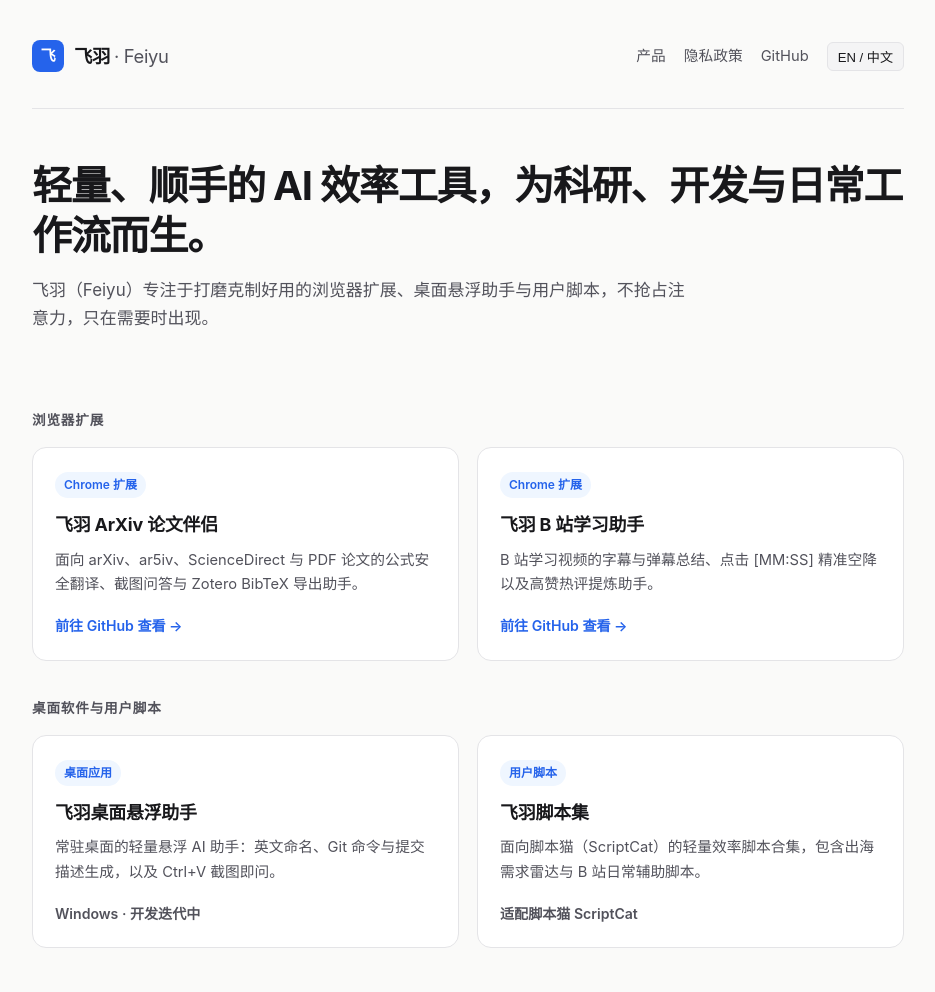
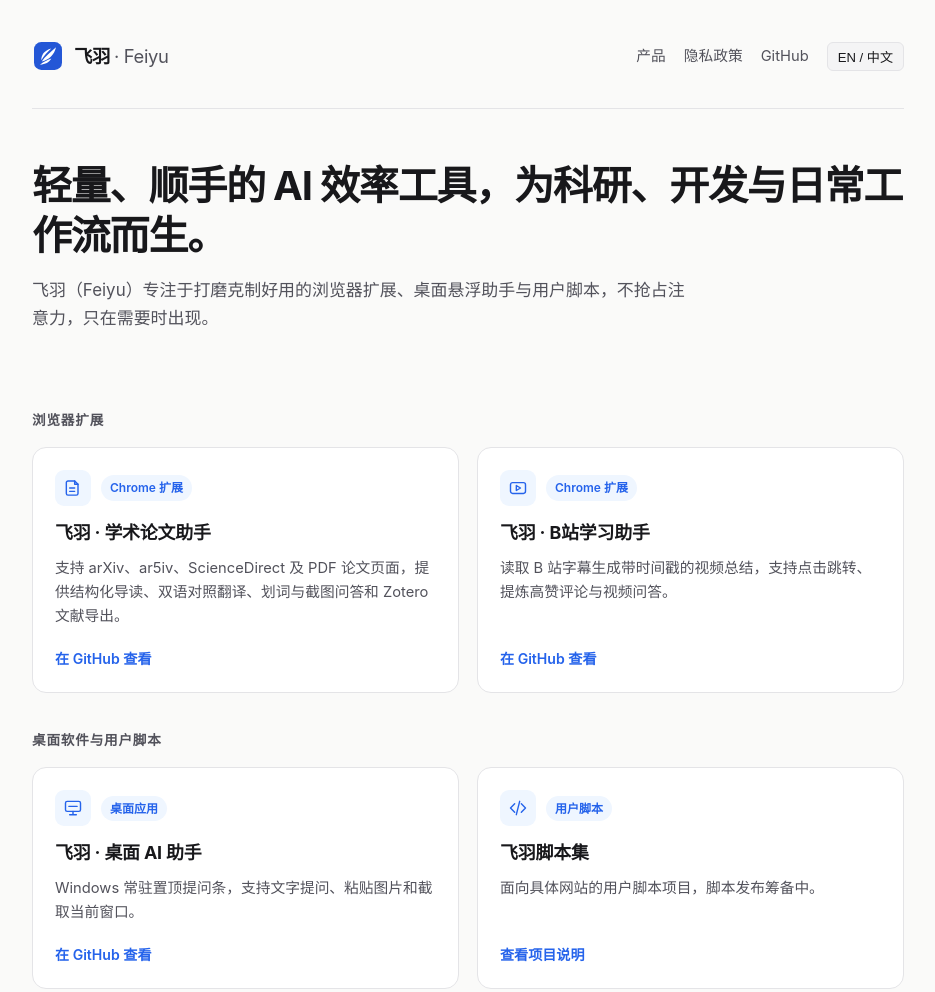
Before and after one commit to yangfei-c/feiyu-site, a plain HTML site: page index.html in a window 1280 px wide. Shown: the top 992 px of the page, without its empty margins (172-1107 px from the left). Drawn offline with Linux system fonts and the light colour scheme.

Commit message:
feat: 更新飞羽官网图标与产品导航
新增适配浅色和深色标签页的羽翼图标和四个产品图标，统一产品名称与 GitHub 链接，保留静态站点与中英文切换。

```diff
--- a/index.html
+++ b/index.html
@@ -3,6 +3,7 @@
 <head>
   <meta charset="UTF-8" />
   <meta name="viewport" content="width=device-width, initial-scale=1.0" />
+  <link rel="icon" type="image/svg+xml" href="/favicon.svg" />
   <title>飞羽 Feiyu — 轻量 AI 效率工具、浏览器扩展与桌面助手</title>
   <meta name="description" content="飞羽（Feiyu）专注于构建轻量、顺手的浏览器扩展、用户脚本与桌面 AI 效率工具。" />
   <style>
@@ -56,17 +57,7 @@
       font-size: 1.15rem;
       letter-spacing: -0.02em;
     }
-    .brand-badge {
-      display: inline-flex;
-      align-items: center;
-      justify-content: center;
-      width: 32px;
-      height: 32px;
-      border-radius: 8px;
-      background: var(--accent);
-      color: #fff;
-      font-size: 0.95rem;
-    }
+    .brand-icon { display: block; }
     nav {
       display: flex;
       align-items: center;
@@ -110,7 +101,7 @@
     }
     .grid {
       display: grid;
-      grid-template-columns: repeat(auto-fit, minmax(260px, 1fr));
+      grid-template-columns: repeat(auto-fit, minmax(min(100%, 260px), 1fr));
       gap: 18px;
     }
     .card {
@@ -127,6 +118,31 @@
       border-color: var(--accent);
       transform: translateY(-2px);
     }
+    .card-meta {
+      display: flex;
+      align-items: center;
+      gap: 10px;
+      margin-bottom: 12px;
+    }
+    .card-icon {
+      display: grid;
+      place-items: center;
+      width: 36px;
+      height: 36px;
+      border-radius: 9px;
+      background: var(--accent-soft);
+      color: var(--accent);
+      flex: none;
+    }
+    .card-icon svg {
+      width: 20px;
+      height: 20px;
+      fill: none;
+      stroke: currentColor;
+      stroke-width: 1.7;
+      stroke-linecap: round;
+      stroke-linejoin: round;
+    }
     .tag {
       display: inline-block;
       font-size: 0.75rem;
@@ -135,8 +151,6 @@
       border-radius: 999px;
       background: var(--accent-soft);
       color: var(--accent);
-      margin-bottom: 12px;
-      width: fit-content;
     }
     .card h3 {
       font-size: 1.12rem;
@@ -171,20 +185,26 @@
       text-decoration: none;
     }
     footer a:hover { color: var(--text); }
-    .footer-links { display: flex; gap: 18px; }
+    .footer-links { display: flex; flex-wrap: wrap; gap: 12px 18px; }
+    @media (max-width: 600px) {
+      .container { padding: 28px 20px 48px; }
+      header { flex-wrap: wrap; gap: 16px; padding-bottom: 24px; }
+      nav { flex-wrap: wrap; gap: 12px 16px; }
+      .hero { padding: 36px 0 20px; }
+    }
   </style>
 </head>
 <body>
   <div class="container">
     <header>
       <div class="brand">
-        <span class="brand-badge">飞</span>
+        <img class="brand-icon" src="/favicon.svg" width="32" height="32" alt="" />
         <span>飞羽 <span style="font-weight:400; color:var(--muted);">· Feiyu</span></span>
       </div>
       <nav>
         <a href="#products" data-zh="产品" data-en="Products">产品</a>
         <a href="/privacy" data-zh="隐私政策" data-en="Privacy Policy">隐私政策</a>
-        <a href="https://github.com/yangfei-c/feiyu-extensions" target="_blank" rel="noopener">GitHub</a>
+        <a href="https://github.com/yangfei-c/feiyu-site" target="_blank" rel="noopener">GitHub</a>
         <button class="lang-btn" id="langToggle" type="button">EN / 中文</button>
       </nav>
     </header>
@@ -200,59 +220,92 @@
       </p>
     </section>
 
-    <div id="products" class="section-title" data-zh="浏览器扩展" data-en="Browser Extensions">浏览器扩展</div>
+    <h2 id="products" class="section-title" data-zh="浏览器扩展" data-en="Browser Extensions">浏览器扩展</h2>
     <div class="grid">
       <article class="card">
         <div>
-          <span class="tag" data-zh="Chrome 扩展" data-en="Chrome Extension">Chrome 扩展</span>
-          <h3 data-zh="飞羽 ArXiv 论文伴侣" data-en="Feiyu ArXiv Copilot">飞羽 ArXiv 论文伴侣</h3>
-          <p data-zh="面向 arXiv、ar5iv、ScienceDirect 与 PDF 论文的公式安全翻译、截图问答与 Zotero BibTeX 导出助手。"
-             data-en="Formula-safe translation, screenshot Q&amp;A, and Zotero BibTeX export for arXiv, ar5iv, ScienceDirect, and PDFs.">
-            面向 arXiv、ar5iv、ScienceDirect 与 PDF 论文的公式安全翻译、截图问答与 Zotero BibTeX 导出助手。
+          <div class="card-meta">
+            <span class="card-icon" aria-hidden="true">
+              <svg viewBox="0 0 24 24" focusable="false">
+                <path d="M6 3.5h8l4 4v11a2 2 0 0 1-2 2H6a2 2 0 0 1-2-2v-13a2 2 0 0 1 2-2Z" />
+                <path d="M14 3.5v4h4M8 12h6m-6 4h6" />
+              </svg>
+            </span>
+            <span class="tag" data-zh="Chrome 扩展" data-en="Chrome Extension">Chrome 扩展</span>
+          </div>
+          <h3 data-zh="飞羽 · 学术论文助手" data-en="Feiyu Paper Assistant">飞羽 · 学术论文助手</h3>
+          <p data-zh="支持 arXiv、ar5iv、ScienceDirect 及 PDF 论文页面，提供结构化导读、双语对照翻译、划词与截图问答和 Zotero 文献导出。"
+             data-en="Read papers on arXiv, ar5iv, ScienceDirect, and in PDF format with structured guides, bilingual translation, text and screenshot Q&amp;A, and BibTeX export for Zotero.">
+            支持 arXiv、ar5iv、ScienceDirect 及 PDF 论文页面，提供结构化导读、双语对照翻译、划词与截图问答和 Zotero 文献导出。
           </p>
         </div>
-        <a class="card-link" href="https://github.com/yangfei-c/feiyu-extensions" target="_blank" rel="noopener"
-           data-zh="前往 GitHub 查看 →" data-en="View on GitHub →">前往 GitHub 查看 →</a>
+        <a class="card-link" href="https://github.com/yangfei-c/feiyu-extensions/tree/main/feiyu-arxiv-copilot" target="_blank" rel="noopener"
+           data-zh="在 GitHub 查看" data-en="View on GitHub">在 GitHub 查看</a>
       </article>
 
       <article class="card">
         <div>
-          <span class="tag" data-zh="Chrome 扩展" data-en="Chrome Extension">Chrome 扩展</span>
-          <h3 data-zh="飞羽 B 站学习助手" data-en="Feiyu Bilibili Copilot">飞羽 B 站学习助手</h3>
-          <p data-zh="B 站学习视频的字幕与弹幕总结、点击 [MM:SS] 精准空降以及高赞热评提炼助手。"
-             data-en="Instant subtitle &amp; danmaku summaries, clickable [MM:SS] timeline jumps, and hot comment highlights for Bilibili learning videos.">
-            B 站学习视频的字幕与弹幕总结、点击 [MM:SS] 精准空降以及高赞热评提炼助手。
+          <div class="card-meta">
+            <span class="card-icon" aria-hidden="true">
+              <svg viewBox="0 0 24 24" focusable="false">
+                <rect x="3" y="5.5" width="18" height="13" rx="2.5" />
+                <path d="m10 9 5 3-5 3V9Z" />
+              </svg>
+            </span>
+            <span class="tag" data-zh="Chrome 扩展" data-en="Chrome Extension">Chrome 扩展</span>
+          </div>
+          <h3 data-zh="飞羽 · B站学习助手" data-en="Feiyu Bilibili Study Assistant">飞羽 · B站学习助手</h3>
+          <p data-zh="读取 B 站字幕生成带时间戳的视频总结，支持点击跳转、提炼高赞评论与视频问答。"
+             data-en="Summarize Bilibili videos from subtitles, jump to clickable timestamps, highlight top comments, and ask questions about the video.">
+            读取 B 站字幕生成带时间戳的视频总结，支持点击跳转、提炼高赞评论与视频问答。
           </p>
         </div>
-        <a class="card-link" href="https://github.com/yangfei-c/feiyu-extensions" target="_blank" rel="noopener"
-           data-zh="前往 GitHub 查看 →" data-en="View on GitHub →">前往 GitHub 查看 →</a>
+        <a class="card-link" href="https://github.com/yangfei-c/feiyu-extensions/tree/main/feiyu-bilibili-copilot" target="_blank" rel="noopener"
+           data-zh="在 GitHub 查看" data-en="View on GitHub">在 GitHub 查看</a>
       </article>
     </div>
 
-    <div class="section-title" data-zh="桌面软件与用户脚本" data-en="Desktop &amp; Userscripts">桌面软件与用户脚本</div>
+    <h2 class="section-title" data-zh="桌面软件与用户脚本" data-en="Desktop &amp; Userscripts">桌面软件与用户脚本</h2>
     <div class="grid">
       <article class="card">
         <div>
-          <span class="tag" data-zh="桌面应用" data-en="Desktop App">桌面应用</span>
-          <h3 data-zh="飞羽桌面悬浮助手" data-en="Feiyu Desk Copilot">飞羽桌面悬浮助手</h3>
-          <p data-zh="常驻桌面的轻量悬浮 AI 助手：英文命名、Git 命令与提交描述生成，以及 Ctrl+V 截图即问。"
-             data-en="An always-on-top mini floating assistant for quick English naming, Git commands, commit messages, and Ctrl+V screenshot Q&amp;A.">
-            常驻桌面的轻量悬浮 AI 助手：英文命名、Git 命令与提交描述生成，以及 Ctrl+V 截图即问。
+          <div class="card-meta">
+            <span class="card-icon" aria-hidden="true">
+              <svg viewBox="0 0 24 24" focusable="false">
+                <rect x="3" y="4" width="18" height="12" rx="2" />
+                <path d="M8 20h8m-4-4v4M7 10h10" />
+              </svg>
+            </span>
+            <span class="tag" data-zh="桌面应用" data-en="Desktop App">桌面应用</span>
+          </div>
+          <h3 data-zh="飞羽 · 桌面 AI 助手" data-en="Feiyu Desktop AI Assistant">飞羽 · 桌面 AI 助手</h3>
+          <p data-zh="Windows 常驻置顶提问条，支持文字提问、粘贴图片和截取当前窗口。"
+             data-en="An always-on-top Windows prompt bar for text questions, pasted images, and window screenshots.">
+            Windows 常驻置顶提问条，支持文字提问、粘贴图片和截取当前窗口。
           </p>
         </div>
-        <span class="card-link" style="color:var(--muted);" data-zh="Windows · 开发迭代中" data-en="Windows · In active development">Windows · 开发迭代中</span>
+        <a class="card-link" href="https://github.com/yangfei-c/feiyu-desktop" target="_blank" rel="noopener"
+           data-zh="在 GitHub 查看" data-en="View on GitHub">在 GitHub 查看</a>
       </article>
 
       <article class="card">
         <div>
-          <span class="tag" data-zh="用户脚本" data-en="Userscripts">用户脚本</span>
+          <div class="card-meta">
+            <span class="card-icon" aria-hidden="true">
+              <svg viewBox="0 0 24 24" focusable="false">
+                <path d="m8 7-5 5 5 5m8-10 5 5-5 5m-2-13-4 16" />
+              </svg>
+            </span>
+            <span class="tag" data-zh="用户脚本" data-en="Userscripts">用户脚本</span>
+          </div>
           <h3 data-zh="飞羽脚本集" data-en="Feiyu Userscripts">飞羽脚本集</h3>
-          <p data-zh="面向脚本猫（ScriptCat）的轻量效率脚本合集，包含出海需求雷达与 B 站日常辅助脚本。"
-             data-en="Focused ScriptCat utilities including Feiyu Demand Radar for indie SaaS research and Bilibili daily helper scripts.">
-            面向脚本猫（ScriptCat）的轻量效率脚本合集，包含出海需求雷达与 B 站日常辅助脚本。
+          <p data-zh="面向具体网站的用户脚本项目，脚本发布筹备中。"
+             data-en="A userscript project for site-specific utilities. Scripts are in preparation.">
+            面向具体网站的用户脚本项目，脚本发布筹备中。
           </p>
         </div>
-        <span class="card-link" style="color:var(--muted);" data-zh="适配脚本猫 ScriptCat" data-en="ScriptCat Compatible">适配脚本猫 ScriptCat</span>
+        <a class="card-link" href="https://github.com/yangfei-c/feiyu-userscripts" target="_blank" rel="noopener"
+           data-zh="查看项目说明" data-en="View project overview">查看项目说明</a>
       </article>
     </div>
 
@@ -271,6 +324,7 @@
       var lang = "zh";
       btn.addEventListener("click", function () {
         lang = lang === "zh" ? "en" : "zh";
+        document.documentElement.lang = lang === "zh" ? "zh-CN" : "en";
         var els = document.querySelectorAll("[data-en][data-zh]");
         for (var i = 0; i < els.length; i++) {
           els[i].textContent = els[i].getAttribute("data-" + lang);
```
Also changed, not shown: privacy.html (+2 -1 lines), favicon.svg (added).
